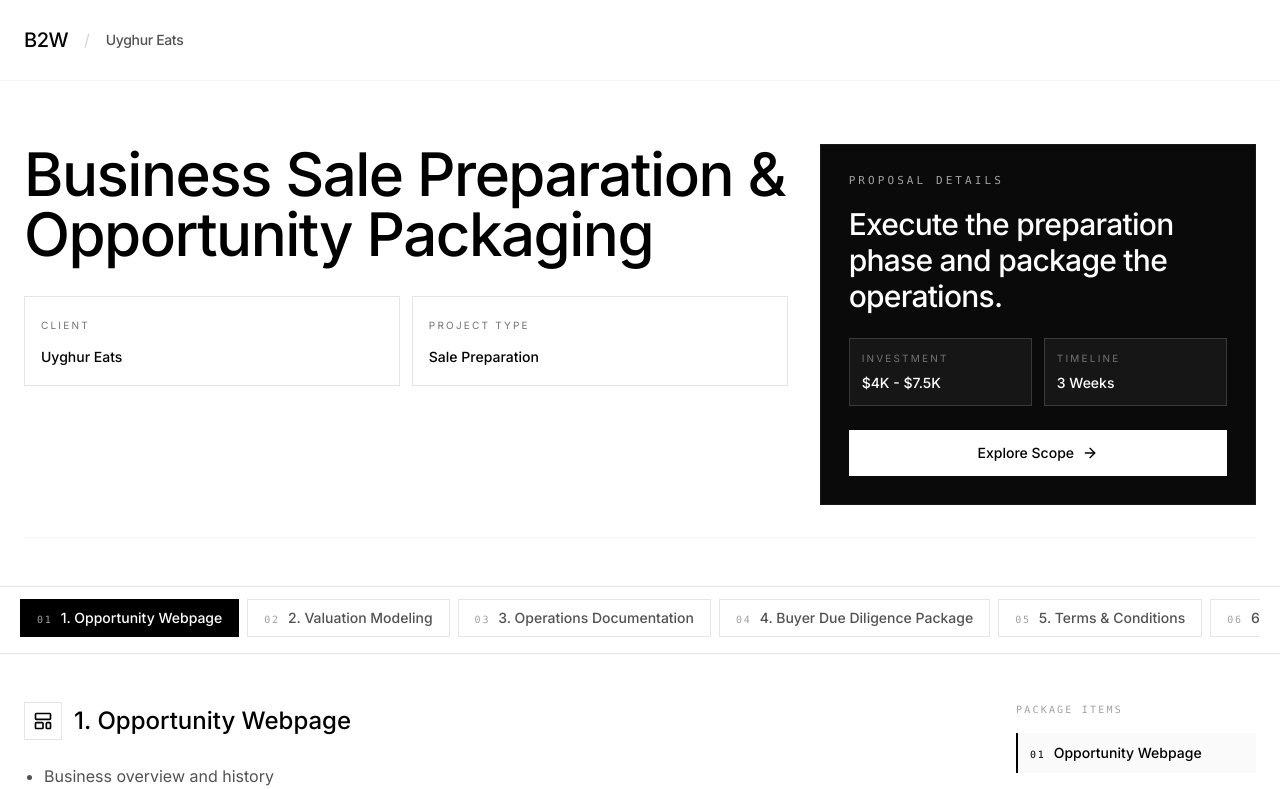
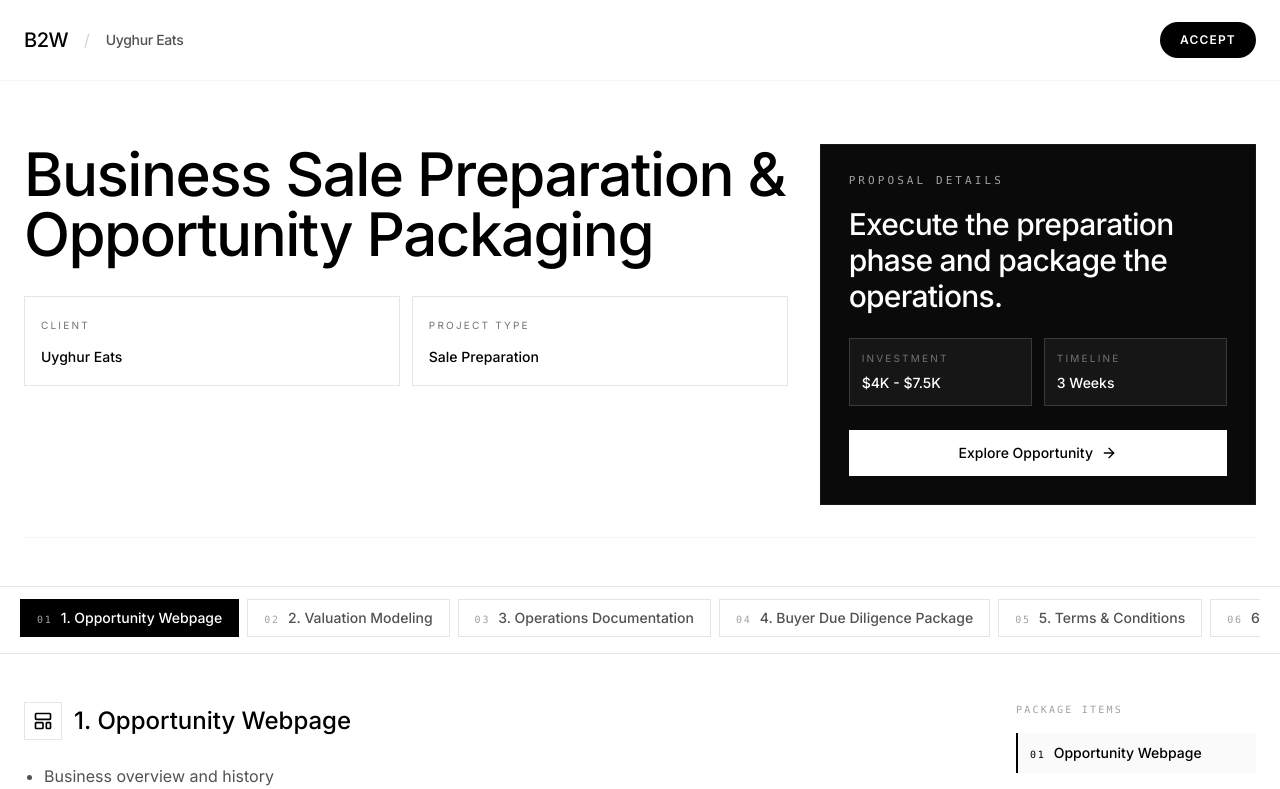
Before and after one commit to aliahm08/B2W, a React (Vite) app: page /client/uyghur-eats in a window 1280 px wide. Shown: the top 789 px of the page. Built offline with nearby package versions, Linux system fonts and the light colour scheme.

Commit message:
Refine Client Portal header: animated client link, restored Accept CTA, and updated Explore Opportunity button

```diff
--- a/src/components/ClientNavbar.tsx
+++ b/src/components/ClientNavbar.tsx
@@ -1,6 +1,7 @@
 import { useState, useRef, useEffect } from 'react';
 import { Link } from 'react-router-dom';
-import { ChevronDown } from 'lucide-react';
+import { ChevronDown, ArrowRight } from 'lucide-react';
+import { motion } from 'motion/react';
 
 export type ClientNavAction = {
   label: string;
@@ -12,9 +13,11 @@ export type ClientNavAction = {
 
 export default function ClientNavbar({
   clientName,
+  clientLink,
   navItems
 }: {
   clientName?: string;
+  clientLink?: string;
   navItems?: ClientNavAction[];
 }) {
   const [openDropdown, setOpenDropdown] = useState<string | null>(null);
@@ -38,7 +41,24 @@ export default function ClientNavbar({
           {clientName && (
             <>
               <span className="text-neutral-300">/</span>
-              <span className="text-sm font-medium tracking-tight text-neutral-600">{clientName}</span>
+              {clientLink ? (
+                <Link
+                  to={clientLink}
+                  className="group relative flex items-center gap-1.5 text-sm font-medium tracking-tight text-neutral-600 hover:text-black transition-colors"
+                >
+                  <span>{clientName}</span>
+                  <motion.span
+                    initial={{ opacity: 0, x: -4 }}
+                    whileHover={{ opacity: 1, x: 0 }}
+                    className="inline-flex"
+                  >
+                    <ArrowRight className="w-3.5 h-3.5" />
+                  </motion.span>
+                  <span className="absolute -bottom-1 left-0 w-0 h-px bg-black transition-all duration-300 group-hover:w-full" />
+                </Link>
+              ) : (
+                <span className="text-sm font-medium tracking-tight text-neutral-600">{clientName}</span>
+              )}
             </>
           )}
         </div>
--- a/src/pages/client/UyghurEatsClientPortal.tsx
+++ b/src/pages/client/UyghurEatsClientPortal.tsx
@@ -5,7 +5,7 @@ import { Link } from 'react-router-dom';
 import Seo from '../../components/Seo';
 import { useScrollSectionNav } from '../../hooks/useScrollSectionNav';
 import ProfileSectionNav, { type ProfileSectionNavItem } from '../../components/ProfileSectionNav';
-import ClientNavbar from '../../components/ClientNavbar';
+import ClientNavbar, { type ClientNavAction } from '../../components/ClientNavbar';
 import {
     projectPageHeaderClassName,
     projectPageShellClassName,
@@ -247,9 +247,17 @@ export default function UyghurEatsClientPortal() {
     const nextSection = sections[currentIndex + 1];
     const Icon = sectionIconMap[currentSection.id];
 
+    const navItems: ClientNavAction[] = [
+        { label: 'Accept', type: 'cta', onClick: openOfferModal },
+    ];
+
     return (
         <article className={projectPageShellClassName}>
-            <ClientNavbar clientName="Uyghur Eats" />
+            <ClientNavbar
+                clientName="Uyghur Eats"
+                clientLink="/client/uyghur-eats"
+                navItems={navItems}
+            />
             <Seo
                 title="Uyghur Eats | Client Portal"
                 description="Secure client portal for Uyghur Eats. Review business sale preparation deliverables, valuation models, operations documentation, and buyer packages from B2W."
@@ -297,18 +305,14 @@ export default function UyghurEatsClientPortal() {
                                 </div>
                             </div>
 
-                            <a
+                            <Link
                                 ref={heroCtaRef}
-                                href="#overview"
-                                onClick={(e) => {
-                                    e.preventDefault();
-                                    setActiveSection('overview');
-                                }}
+                                to="/uyghur-eats?return=%2Fclient%2Fuyghur-eats"
                                 className="inline-flex w-full items-center justify-center gap-2 border border-white bg-white px-4 py-3 text-sm font-medium text-black transition-colors hover:bg-neutral-200"
                             >
-                                Explore Scope
+                                Explore Opportunity
                                 <ArrowRight className="w-4 h-4" />
-                            </a>
+                            </Link>
                         </aside>
                     </div>
                 </header>
```
